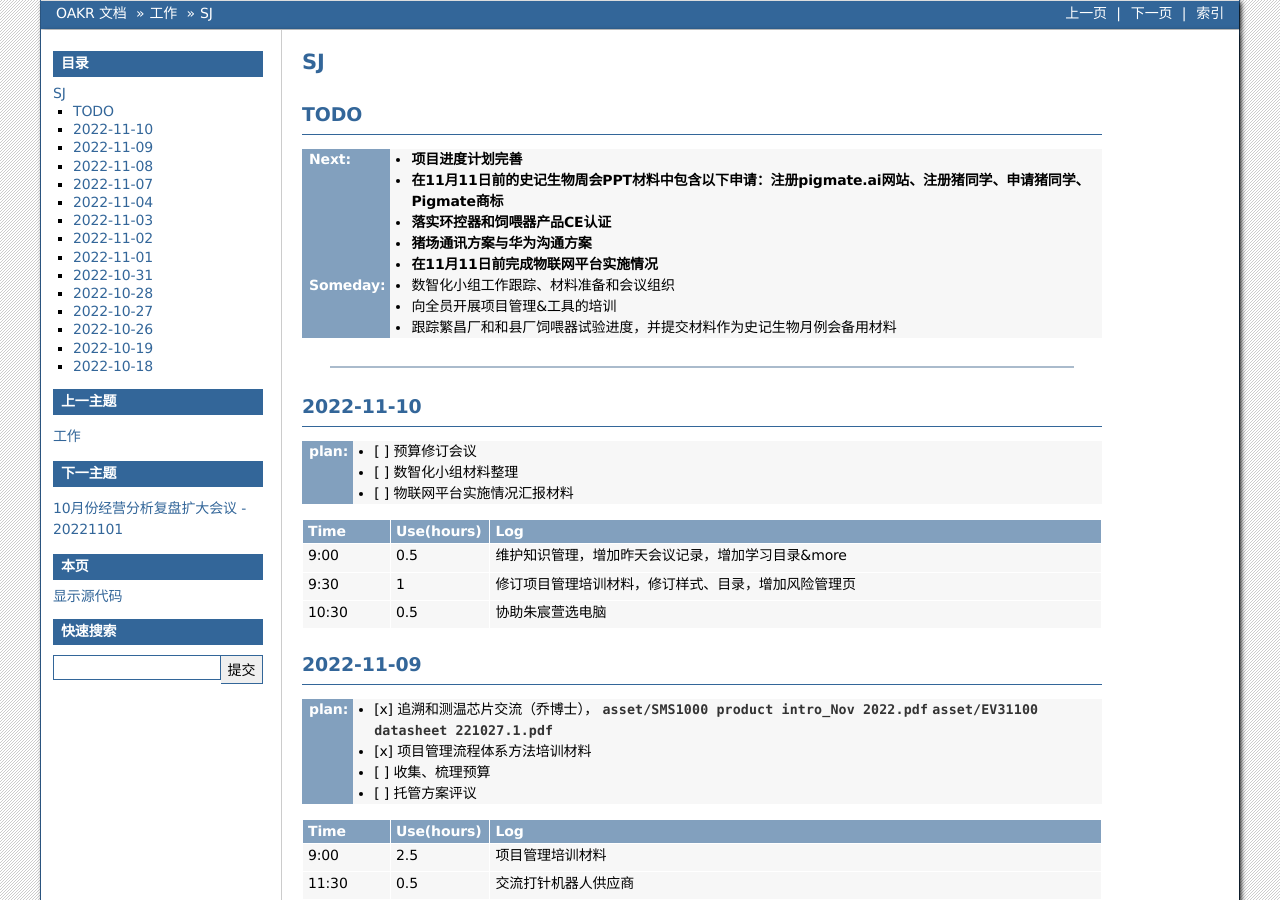
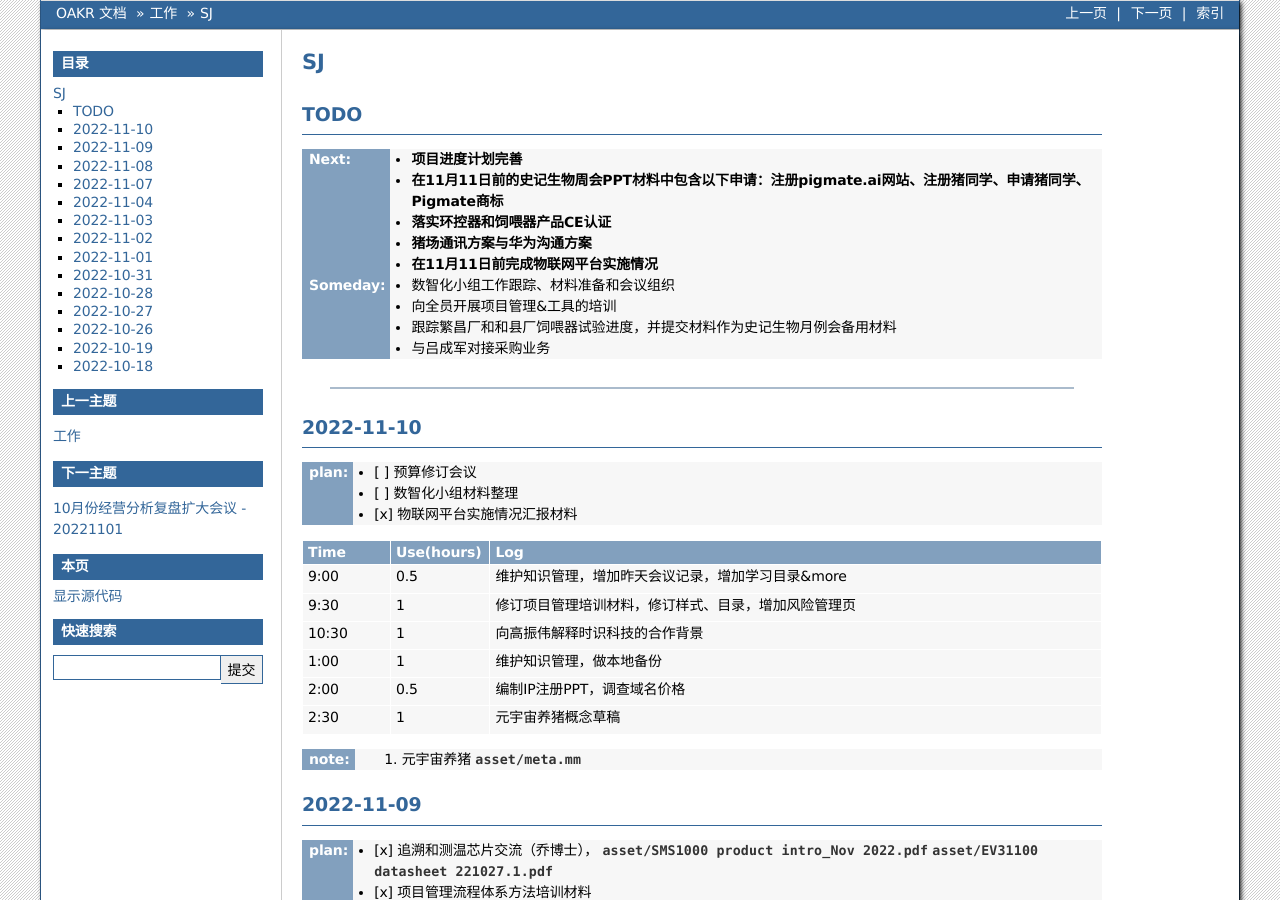
Before and after one commit to cruiurc/cruiurc.github.io, a Sphinx documentation site: the page built from source/work/sj/sj.rst, in a window 1280 px wide and 900 px high. Built offline with Sphinx 7.4.7, drawn with Linux system fonts in a browser that asks for light colours.

Commit message:
20221110 work

```diff
--- a/source/work/sj/sj.rst
+++ b/source/work/sj/sj.rst
@@ -13,6 +13,7 @@ TODO
    - 数智化小组工作跟踪、材料准备和会议组织
    - 向全员开展项目管理&工具的培训
    - 跟踪繁昌厂和和县厂饲喂器试验进度，并提交材料作为史记生物月例会备用材料
+   - 与吕成军对接采购业务
 
 ------
 
@@ -22,7 +23,7 @@ TODO
 :plan:
    - [ ] 预算修订会议
    - [ ] 数智化小组材料整理
-   - [ ] 物联网平台实施情况汇报材料
+   - [x] 物联网平台实施情况汇报材料
 
 .. csv-table::
    :header: "Time", "Use(hours)", "Log"
@@ -30,7 +31,13 @@ TODO
 
    9:00, 0.5, 维护知识管理，增加昨天会议记录，增加学习目录&more
    9:30, 1, 修订项目管理培训材料，修订样式、目录，增加风险管理页
-   10:30, 0.5, 协助朱宸萱选电脑
+   10:30, 1, 向高振伟解释时识科技的合作背景
+   1:00, 1, 维护知识管理，做本地备份
+   2:00, 0.5, 编制IP注册PPT，调查域名价格
+   2:30, 1, 元宇宙养猪概念草稿
+
+:note:
+   1. 元宇宙养猪 :download:`asset/meta.mm`
 
 2022-11-09
 -----------
```
Also changed, not shown: 1 other file.
